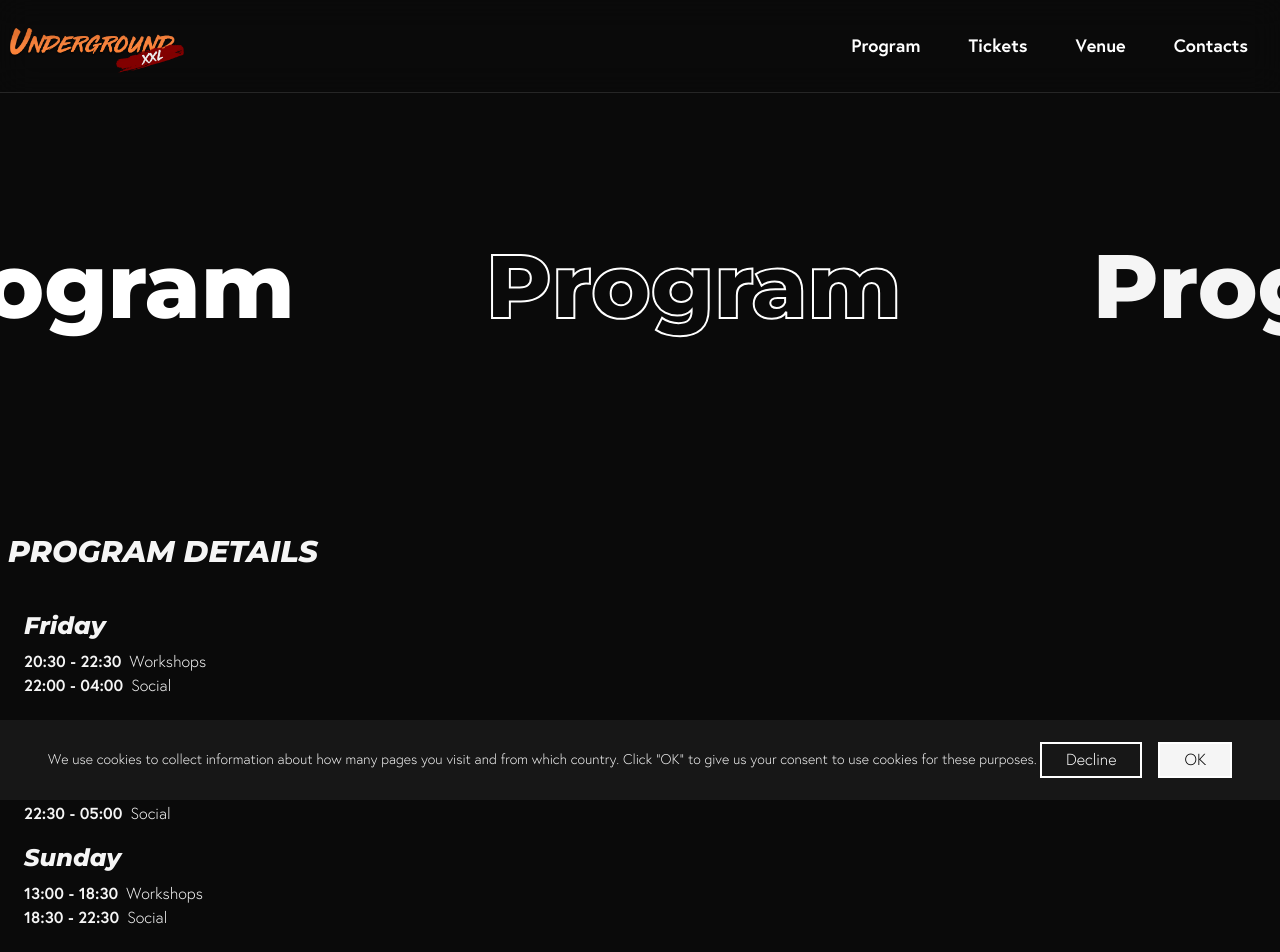
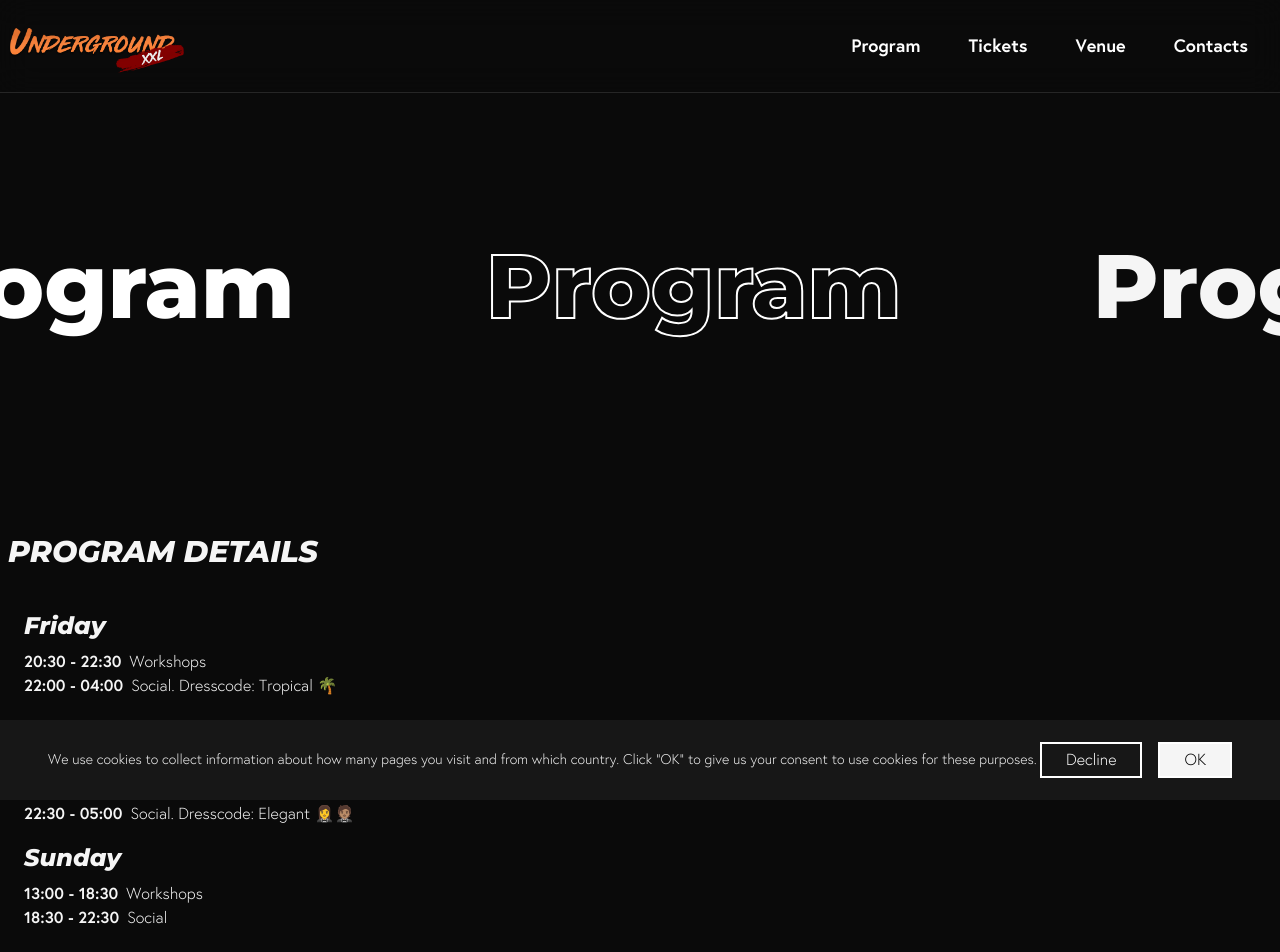
Before and after one commit to Laurent888/underground-xxl, a Next.js app: page /program in a window 1280 px wide. Shown: the top 952 px of the page. Built offline with nearby package versions, Linux system fonts and the light colour scheme.

Commit message:
dresscode

```diff
--- a/src/pages/program.tsx
+++ b/src/pages/program.tsx
@@ -22,7 +22,7 @@ export default function Program() {
             </div>
             <div className="flex flex-row">
               <p className="font-bold mr-2">22:00 - 04:00</p>
-              <p>Social</p>
+              <p>Social. Dresscode: Tropical 🌴</p>
             </div>
 
             <p className="mb-2 text-2xl font-bold italic mt-4 ">Saturday</p>
@@ -36,7 +36,7 @@ export default function Program() {
             </div>
             <div className="flex flex-row">
               <p className="font-bold mr-2">22:30 - 05:00</p>
-              <p>Social</p>
+              <p>Social. Dresscode: Elegant 🤵‍♀️🤵🏽</p>
             </div>
 
             <p className="mb-2 text-2xl font-bold italic mt-4 ">Sunday</p>
```
